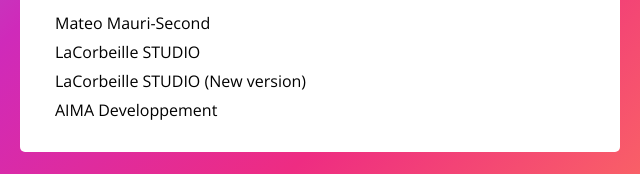
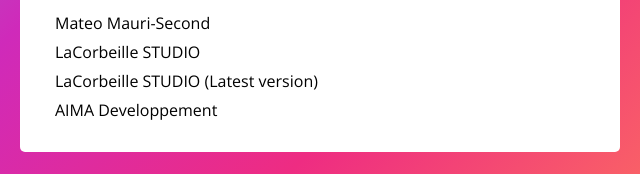
Before and after one commit to NoaSecond/noasecond.com, a plain HTML site: page design.html in a window 1280 px wide. Shown: the part 470-644 px from the top of the page, 320-960 px from the left. Drawn offline with nearby package versions, Linux system fonts and the light colour scheme; a script that the page names is missing.

Commit message:
✨ Update link to LaCorbeille STUDIO to point to the latest version

```diff
--- a/design.html
+++ b/design.html
@@ -40,7 +40,7 @@
         <h2>Sites designés</h2>
             <a href="https://drive.google.com/file/d/1Q_ONnN90z-vhEKleSlEFsYI1Ss9nN5at/view?usp=sharing" target="_blank">Mateo Mauri-Second</a>
             <a href="https://drive.google.com/file/d/1fBNruzrnejIWK-MIwYGvlLDPrz-axfgK/view?usp=sharing" target="_blank">LaCorbeille STUDIO</a>
-            <a href="https://drive.google.com/file/d/1rfLpl2FN2UngZ-4zuZGDrbIfnSorl0Mq/view?usp=sharing" target="_blank">LaCorbeille STUDIO (New version)</a>
+            <a href="https://lacorbeille.studio" target="_blank">LaCorbeille STUDIO (Latest version)</a>
             <a href="https://drive.google.com/file/d/1m9t_WfAB5_R31qprTVYhU07qIC3LJP0t/view?usp=sharing" target="_blank">AIMA Developpement</a>
         </section>
         <section>
```
